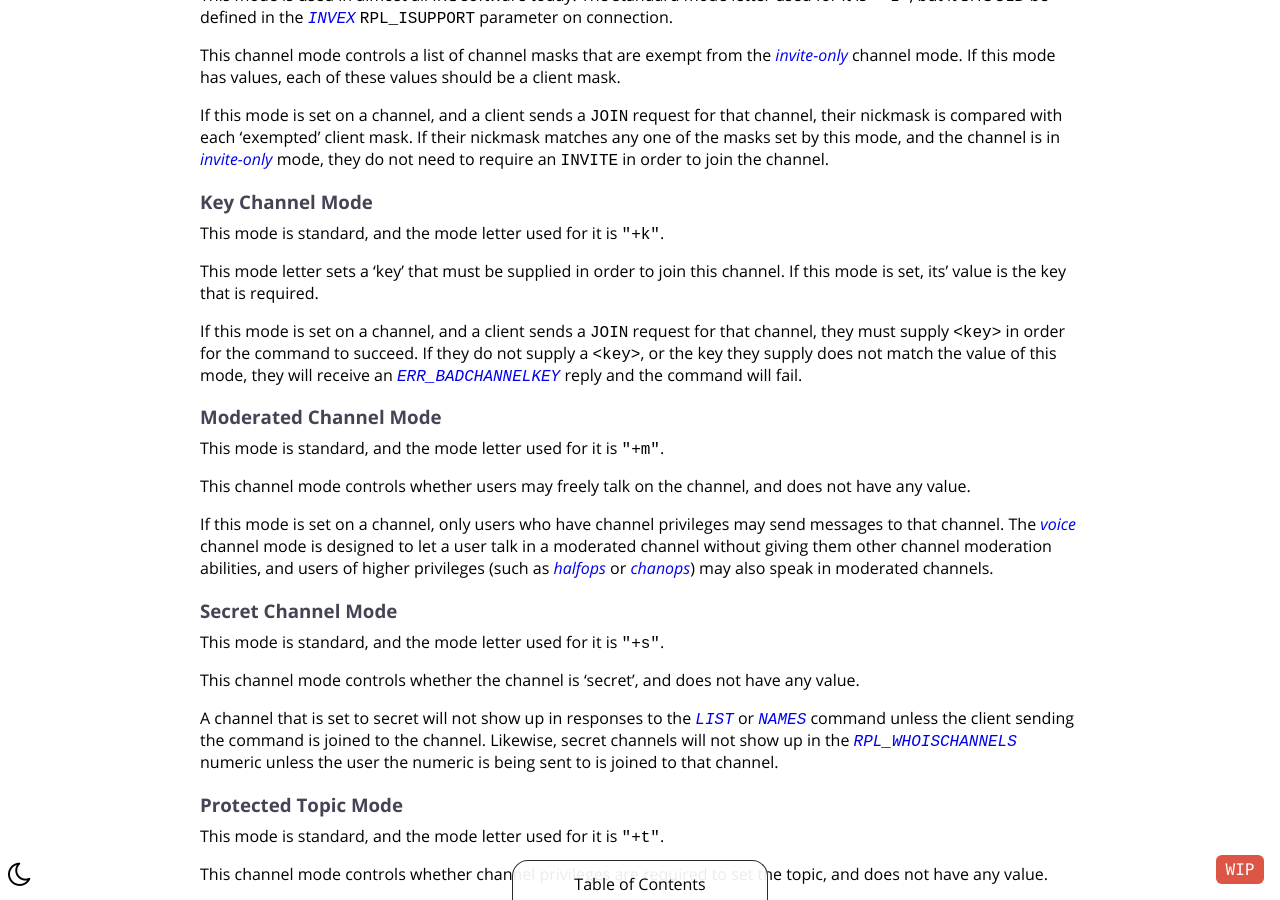
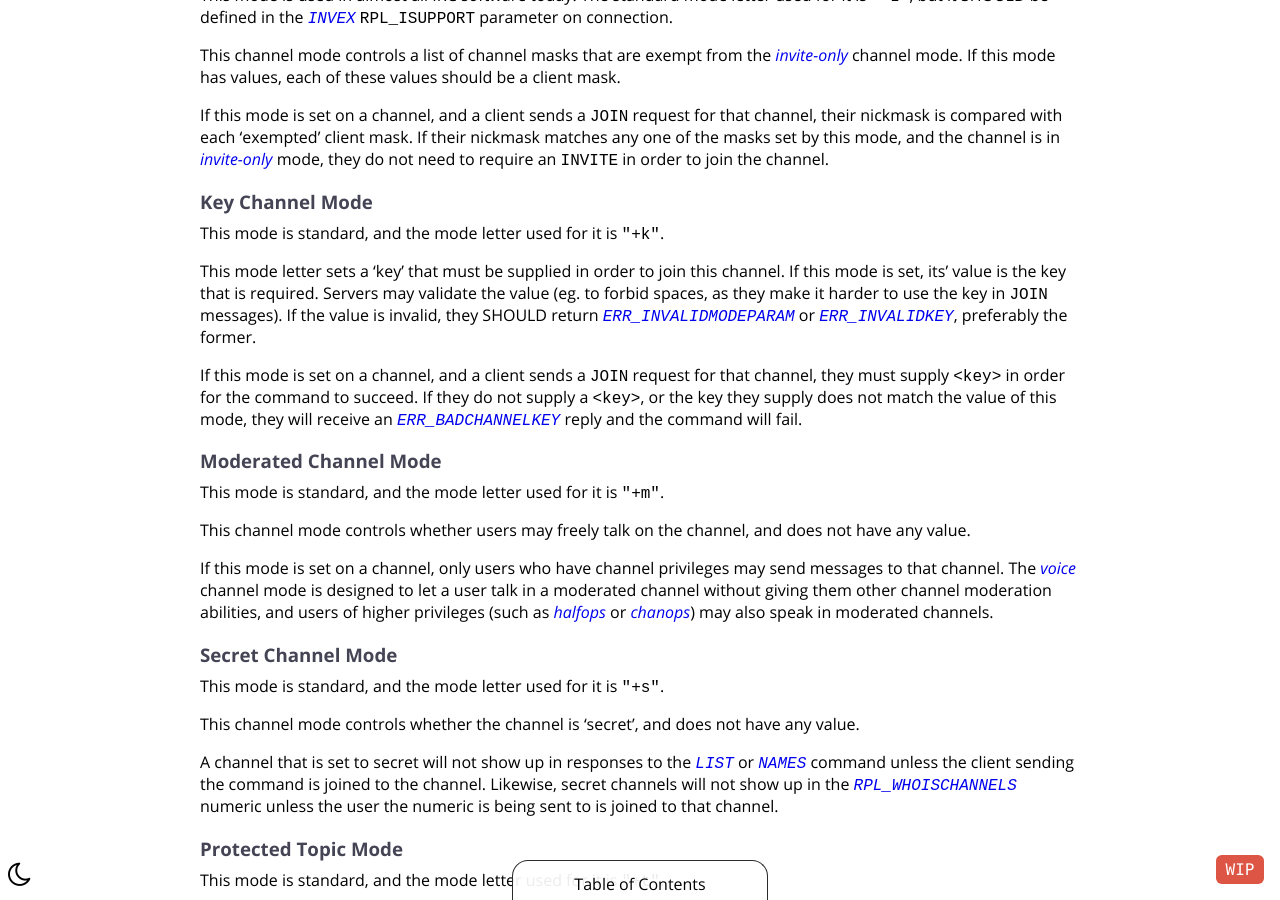
Before and after one commit to ircdocs/modern-irc, a Jekyll site: the page built from index.md, in a window 1280 px wide and 900 px high, scrolled down 40128 px. Built offline with Jekyll 4.4.1, drawn with Linux system fonts in a browser that asks for light colours; some of the changed text lies outside the part shown.

Commit message:
Specify channel key validation (MODE +k).
Tested with Insp, Unreal, Ergo, Hybrid/Chary/Solanum, and ircu2;
using a passphrase with a space (which is forbidden by RFC2812).

They all either let it through, or return one of the two numerics.

```diff
--- a/_includes/modern-appendix.md
+++ b/_includes/modern-appendix.md
@@ -122,6 +122,7 @@ If this mode is set on a channel, and a client sends a `JOIN` request for that c
 This mode is standard, and the mode letter used for it is `"+k"`.
 
 This mode letter sets a 'key' that must be supplied in order to join this channel. If this mode is set, its' value is the key that is required.
+Servers may validate the value (eg. to forbid spaces, as they make it harder to use the key in `JOIN` messages). If the value is invalid, they SHOULD return [`ERR_INVALIDMODEPARAM`](#errinvalidmodeparam-696) or [`ERR_INVALIDKEY`](#errinvalidkey-525), preferably the former.
 
 If this mode is set on a channel, and a client sends a `JOIN` request for that channel, they must supply `<key>` in order for the command to succeed. If they do not supply a `<key>`, or the key they supply does not match the value of this mode, they will receive an [`ERR_BADCHANNELKEY`](#errbadchannelkey-475) reply and the command will fail.
 
@@ -794,6 +795,12 @@ Indicates that a [`MODE`](#mode-message) command affecting a user contained a `M
 
 Indicates that a [`MODE`](#mode-message) command affecting a user failed because they were trying to set or view modes for other users. The text used in the last param of this message varies, for instance when trying to view modes for another user, a server may send: `"Can't view modes for other users"`.
 
+### `ERR_INVALIDKEY (525)`
+
+    "<client> <target chan> :Key is not well-formed"
+
+Indicates the value of a key channel mode change (`+k`) was rejected.
+
 ### `RPL_STARTTLS (670)`
 
       "<client> :STARTTLS successful, proceed with TLS handshake"
@@ -809,6 +816,12 @@ The text used in the last param of this message varies wildly.
 This numeric is used by the IRCv3 [`tls`](http://ircv3.net/specs/extensions/tls-3.1.html) extension and indicates that a server-side error occured and the `STARTTLS` command failed. For more information on this numeric, see the linked IRCv3 specification.
 
 The text used in the last param of this message varies wildly.
+
+### `ERR_INVALIDMODEPARAM (696)`
+
+    " <client> <target chan/user> <mode char> <parameter> :<description>"
+
+Indicates that there was a problem with a mode parameter. Replaces various implementation-specific mode-specific numerics.
 
 ### `ERR_NOPRIVS (723)`
 
```
